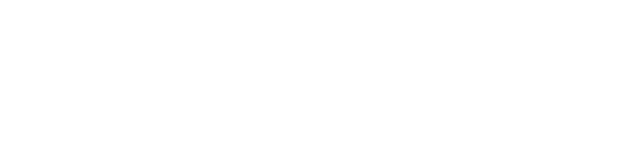
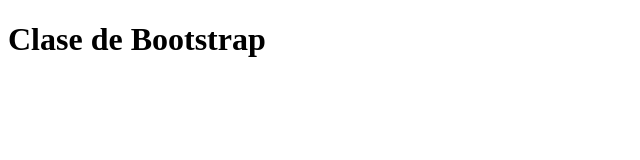
Before and after one commit to osvalttek/claseDeHtml, a plain HTML site: page index.html in a window 1280 px wide. Shown: the whole page, without its empty margins (0-640 px from the left). Drawn offline with Linux system fonts and the light colour scheme.

Commit message:
Se creo un h1 con el titulo

```diff
--- a/index.html
+++ b/index.html
@@ -7,5 +7,7 @@
     <title>Clase 16</title>
     <link rel="stylesheet" href="./styles/style.css" />
   </head>
-  <body></body>
+  <body>
+    <h1>Clase de Bootstrap</h1>
+  </body>
 </html>
```
